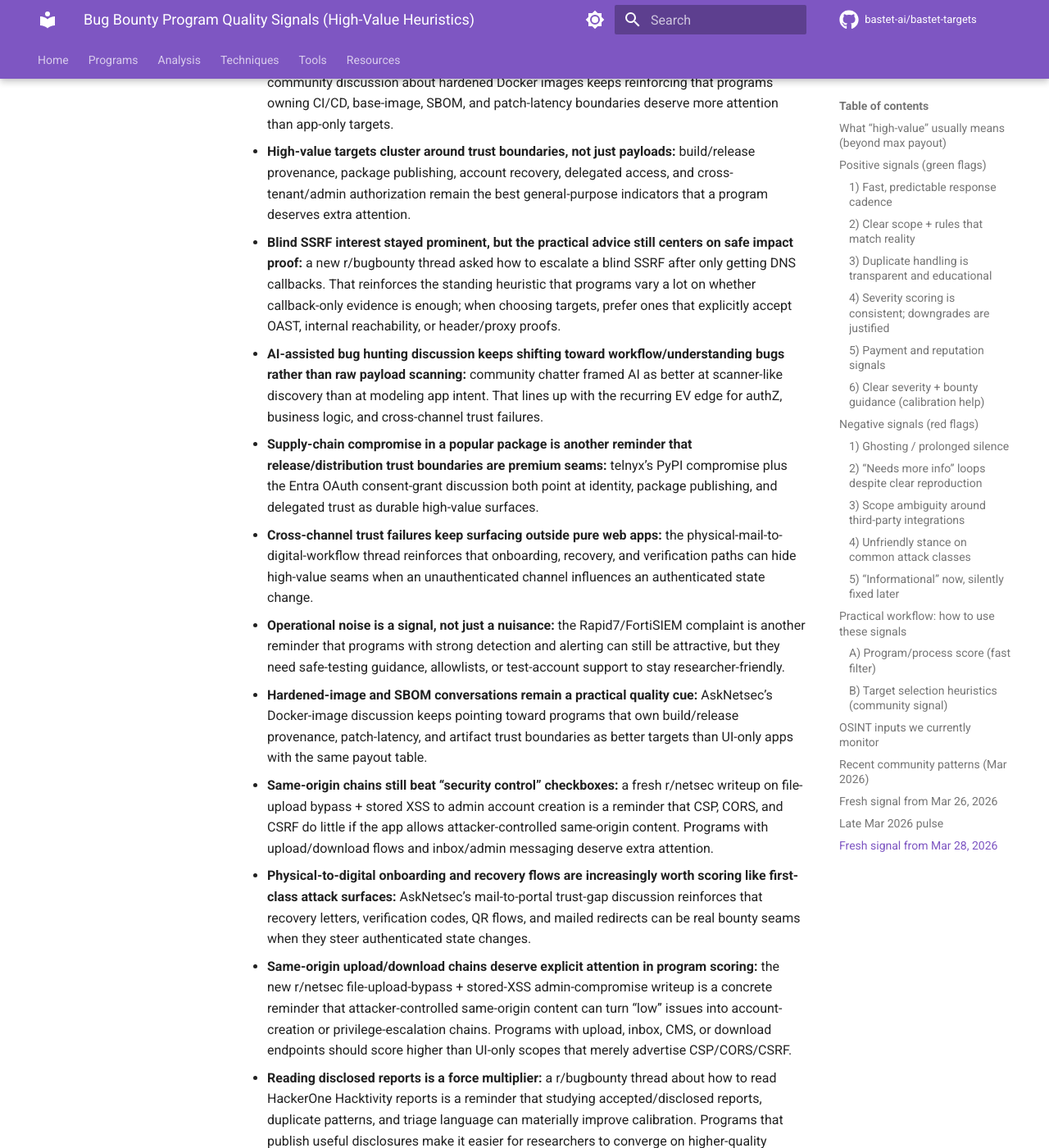
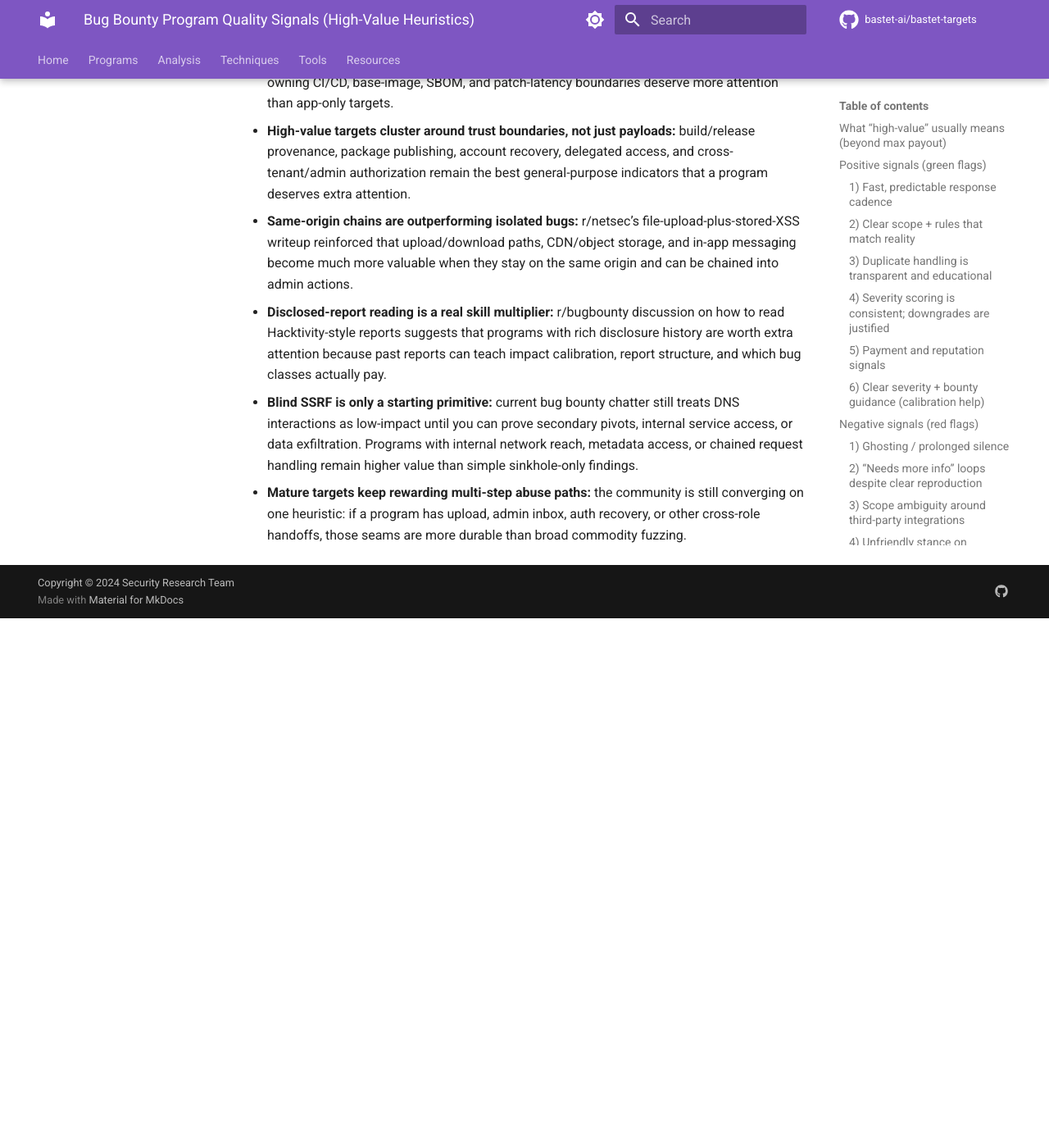
Before and after one commit to bastet-ai/bastet-targets, an MkDocs documentation site: the page built from docs/program-quality-signals.md, in a window 1280 px wide and 1400 px high, scrolled down 8258 px. Shown: the whole window at 82% size. Built offline with MkDocs 1.6.1 and Material for MkDocs 9.7.7, drawn with Linux system fonts in a browser that asks for light colours; comment, search, counter and statistics services are not loaded; after the commit the page ends 9012 px from its top, so only the background shows below that; some of the changed text lies outside the part shown.

Commit message:
docs: add Mar 28 program-quality signals

```diff
--- a/docs/program-quality-signals.md
+++ b/docs/program-quality-signals.md
@@ -170,8 +170,8 @@
 ## Fresh signal from Mar 28, 2026
 
 - **Invite-only + authz depth continues to outperform shallow sweeps:** a r/bugbounty researcher again described better returns from invite-only programs and multi-account authorization testing than from quick XSS-style spraying. That keeps authZ-heavy, workflow-rich targets at the top of the stack.
-- **Package publication and dependency channels remain premium bounty seams:** r/netsec chatter around the compromised telnyx PyPI package reinforces that programs owning package release, dependency rebuild, or artifact distribution trust boundaries deserve extra attention.
-- **Delegated identity flows are still a high-value seam:** AskNetsec discussion around Microsoft Entra OAuth consent-grant abuse is another durable reminder that consent, token persistence, and post-consent access are better bounty surfaces than simple login pages.
+- **Package publication and dependency channels remain premium bounty seams:** r/netsec chatter around compromised PyPI packages reinforces that programs owning package release, dependency rebuild, or artifact distribution trust boundaries deserve extra attention.
+- **Delegated identity flows are still a high-value seam:** AskNetsec discussion around Entra OAuth consent-grant abuse is another durable reminder that consent, token persistence, and post-consent access are better bounty surfaces than simple login pages.
 - **Cross-channel trust failures show up outside pure web apps:** AskNetsec’s physical-mail-to-digital-workflow discussion suggests onboarding, recovery, and verification paths can hide strong program-quality signals when an unauthenticated channel influences authenticated state.
 - **Hardened image / SBOM / patch-latency conversations are not just ops noise:** they keep pointing toward programs where build and release provenance deserve a higher score than ordinary UI-only scope.
 - **Noisy scanner complaints still correlate with valuable but operationally expensive programs:** when a program strongly detects scans, safe-testing guidance, allowlists, or test-account support become a useful quality filter.
@@ -179,15 +179,7 @@
 - **Assume duplicate pressure on common primitives, not necessarily on compound chains:** SSRF, open redirect, and similar commodity starting points are easier to duplicate; compound authZ/OAuth/recovery chains still look like the best value when the downstream impact is distinct and demonstrable.
 - **Hardened base-image and provenance questions remain a real target-quality cue:** community discussion about hardened Docker images keeps reinforcing that programs owning CI/CD, base-image, SBOM, and patch-latency boundaries deserve more attention than app-only targets.
 - **High-value targets cluster around trust boundaries, not just payloads:** build/release provenance, package publishing, account recovery, delegated access, and cross-tenant/admin authorization remain the best general-purpose indicators that a program deserves extra attention.
-
-- **Blind SSRF interest stayed prominent, but the practical advice still centers on safe impact proof:** a new r/bugbounty thread asked how to escalate a blind SSRF after only getting DNS callbacks. That reinforces the standing heuristic that programs vary a lot on whether callback-only evidence is enough; when choosing targets, prefer ones that explicitly accept OAST, internal reachability, or header/proxy proofs.
-- **AI-assisted bug hunting discussion keeps shifting toward workflow/understanding bugs rather than raw payload scanning:** community chatter framed AI as better at scanner-like discovery than at modeling app intent. That lines up with the recurring EV edge for authZ, business logic, and cross-channel trust failures.
-- **Supply-chain compromise in a popular package is another reminder that release/distribution trust boundaries are premium seams:** telnyx’s PyPI compromise plus the Entra OAuth consent-grant discussion both point at identity, package publishing, and delegated trust as durable high-value surfaces.
-- **Cross-channel trust failures keep surfacing outside pure web apps:** the physical-mail-to-digital-workflow thread reinforces that onboarding, recovery, and verification paths can hide high-value seams when an unauthenticated channel influences an authenticated state change.
-- **Operational noise is a signal, not just a nuisance:** the Rapid7/FortiSIEM complaint is another reminder that programs with strong detection and alerting can still be attractive, but they need safe-testing guidance, allowlists, or test-account support to stay researcher-friendly.
-- **Hardened-image and SBOM conversations remain a practical quality cue:** AskNetsec’s Docker-image discussion keeps pointing toward programs that own build/release provenance, patch-latency, and artifact trust boundaries as better targets than UI-only apps with the same payout table.
-- **Same-origin chains still beat “security control” checkboxes:** a fresh r/netsec writeup on file-upload bypass + stored XSS to admin account creation is a reminder that CSP, CORS, and CSRF do little if the app allows attacker-controlled same-origin content. Programs with upload/download flows and inbox/admin messaging deserve extra attention.
-- **Physical-to-digital onboarding and recovery flows are increasingly worth scoring like first-class attack surfaces:** AskNetsec’s mail-to-portal trust-gap discussion reinforces that recovery letters, verification codes, QR flows, and mailed redirects can be real bounty seams when they steer authenticated state changes.
-- **Same-origin upload/download chains deserve explicit attention in program scoring:** the new r/netsec file-upload-bypass + stored-XSS admin-compromise writeup is a concrete reminder that attacker-controlled same-origin content can turn “low” issues into account-creation or privilege-escalation chains. Programs with upload, inbox, CMS, or download endpoints should score higher than UI-only scopes that merely advertise CSP/CORS/CSRF.
-- **Reading disclosed reports is a force multiplier:** a r/bugbounty thread about how to read HackerOne Hacktivity reports is a reminder that studying accepted/disclosed reports, duplicate patterns, and triage language can materially improve calibration. Programs that publish useful disclosures make it easier for researchers to converge on higher-quality submissions.
-- **Callback-only SSRF is usually reconnaissance until the workflow adds a second hop:** the latest AskNetsec SSRF question again shows how often blind SSRF stalls at DNS hits. Programs that explicitly accept OAST, internal reachability, or header/proxy proof tend to be higher-value than those that only reward direct RCE-style proof.
+- **Same-origin chains are outperforming isolated bugs:** r/netsec’s file-upload-plus-stored-XSS writeup reinforced that upload/download paths, CDN/object storage, and in-app messaging become much more valuable when they stay on the same origin and can be chained into admin actions.
+- **Disclosed-report reading is a real skill multiplier:** r/bugbounty discussion on how to read Hacktivity-style reports suggests that programs with rich disclosure history are worth extra attention because past reports can teach impact calibration, report structure, and which bug classes actually pay.
+- **Blind SSRF is only a starting primitive:** current bug bounty chatter still treats DNS interactions as low-impact until you can prove secondary pivots, internal service access, or data exfiltration. Programs with internal network reach, metadata access, or chained request handling remain higher value than simple sinkhole-only findings.
+- **Mature targets keep rewarding multi-step abuse paths:** the community is still converging on one heuristic: if a program has upload, admin inbox, auth recovery, or other cross-role handoffs, those seams are more durable than broad commodity fuzzing.
```
Also changed, not shown: docs/programs/hackerone-public.md (+1 -1 lines), 1 other file.
